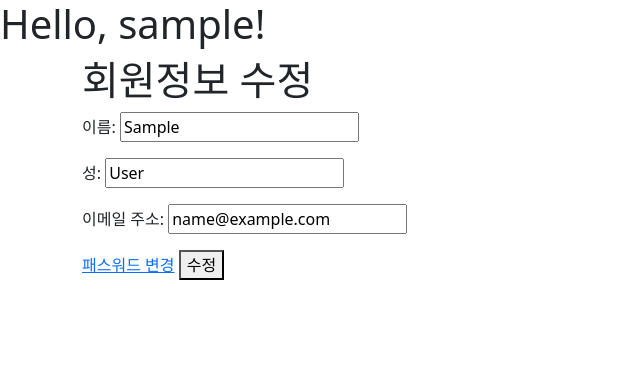
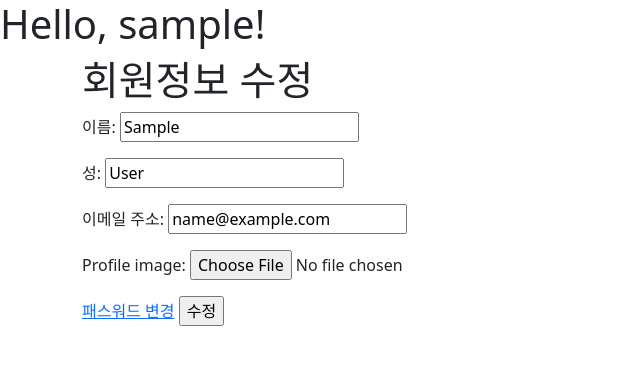
Before and after one commit to Sysynn/PassionOn, a Django app: page /accounts/update/ in a window 1280 px wide. Shown: the top 365 px of the page, without its empty margins (0-640 px from the left). Run offline with Django 3.2, Linux system fonts and the light colour scheme; the visitor is signed in with stand-in values (Sample User, id 1).

Commit message:
Add profile image filed in User

```diff
--- a/accounts/forms.py
+++ b/accounts/forms.py
@@ -21,14 +21,14 @@ class CustomAuthenticationForm(AuthenticationForm):
 class CustomUserCreationForm(UserCreationForm):
     class Meta(UserCreationForm.Meta):
         model = get_user_model()
-        fields = ('username', 'password1', 'password2')
+        fields = ('username', 'password1', 'password2', 'profile_image',)
 
 
 class CustomUserChangeForm(UserChangeForm):
     password = None
     class Meta(UserChangeForm.Meta):
         model = get_user_model()
-        fields = ('first_name', 'last_name', 'email')
+        fields = ('first_name', 'last_name', 'email', 'profile_image',)
 
 
 class CustomPasswordChangeForm(PasswordChangeForm):
--- a/accounts/models.py
+++ b/accounts/models.py
@@ -1,6 +1,12 @@
 from django.db import models
 from django.contrib.auth.models import AbstractUser
+from imagekit.models import ProcessedImageField
+from imagekit.processors import ResizeToFill
 
 # Create your models here.
 class User(AbstractUser):
-    pass
+    profile_image = ProcessedImageField(blank=True,
+                                        upload_to='users',
+                                        processors=[ResizeToFill(200, 200)],
+                                        format='JPEG',
+                                        options={'quality': 70})
--- a/accounts/templates/accounts/signup.html
+++ b/accounts/templates/accounts/signup.html
@@ -5,7 +5,7 @@
 <main class="container">
   <h1 class="">회원가입</h1>
 
-  <form action="{% url 'accounts:signup' %}" method="post" class="">
+  <form action="{% url 'accounts:signup' %}" method="post" class="" enctype="multipart/form-data">
     {% csrf_token %}
     {{ form.as_p }}
     <button type="submit" class="">회원 가입</button>
--- a/accounts/templates/accounts/update.html
+++ b/accounts/templates/accounts/update.html
@@ -5,11 +5,12 @@
 <main class="container">
   <h1 class="">회원정보 수정</h1>
 
-  <form action="{% url 'accounts:update' %}" method="post" class="">
+  <form action="{% url 'accounts:update' %}" method="post" class="" enctype="multipart/form-data">
     {% csrf_token %}
     {{ form.as_p }}
     <a href="{% url 'accounts:change_password' %}" class="">패스워드 변경</a>
-    <button type="submit" class="">수정</button>
+    {% comment %} <button type="submit" class="">수정</button> {% endcomment %}
+    <input type="submit" value="수정">
   </form>
 </main>
 {% endblock content %}
--- a/accounts/views.py
+++ b/accounts/views.py
@@ -55,9 +55,10 @@ def signup(request):
         return redirect('accounts:temp')
 
     if request.method == 'POST':
-        register_form = CustomUserCreationForm(data=request.POST)
+        register_form = CustomUserCreationForm(data=request.POST, files=request.FILES)
         if register_form.is_valid():
             user = register_form.save()
+            # auth_login(request, user)
             # return redirect('clothes:index')
             return redirect('accounts:temp')
     else:
@@ -80,7 +81,8 @@ def delete(request, user_pk: int):
 def update(request):
     me = request.user
     if request.method == 'POST':
-        change_form = CustomUserChangeForm(instance=me, data=request.POST)
+        print(request.FILES)
+        change_form = CustomUserChangeForm(instance=me, data=request.POST, files=request.FILES)
         if change_form.is_valid():
             change_form.save()
             return redirect('accounts:temp')
--- a/config/settings.py
+++ b/config/settings.py
@@ -34,6 +34,7 @@ INSTALLED_APPS = [
     'accounts',
 
     'django_extensions',
+    'imagekit',
 
     'django.contrib.admin',
     'django.contrib.auth',
--- a/requirements.txt
+++ b/requirements.txt
@@ -1,5 +1,10 @@
 asgiref==3.6.0
 Django==3.2.18
+django-appconf==1.0.5
 django-extensions==3.2.1
+django-imagekit==4.1.0
+pilkit==2.0
+Pillow==9.5.0
 pytz==2023.3
+six==1.16.0
 sqlparse==0.4.4
```
Also changed, not shown: accounts/templates/accounts/profile.html (+10 -3 lines), accounts/migrations/0002_user_profile_image.py (added), static/blank-profile.png (added), static/blank_profile-200x200.jpg (added), static/passionon.png (added).
